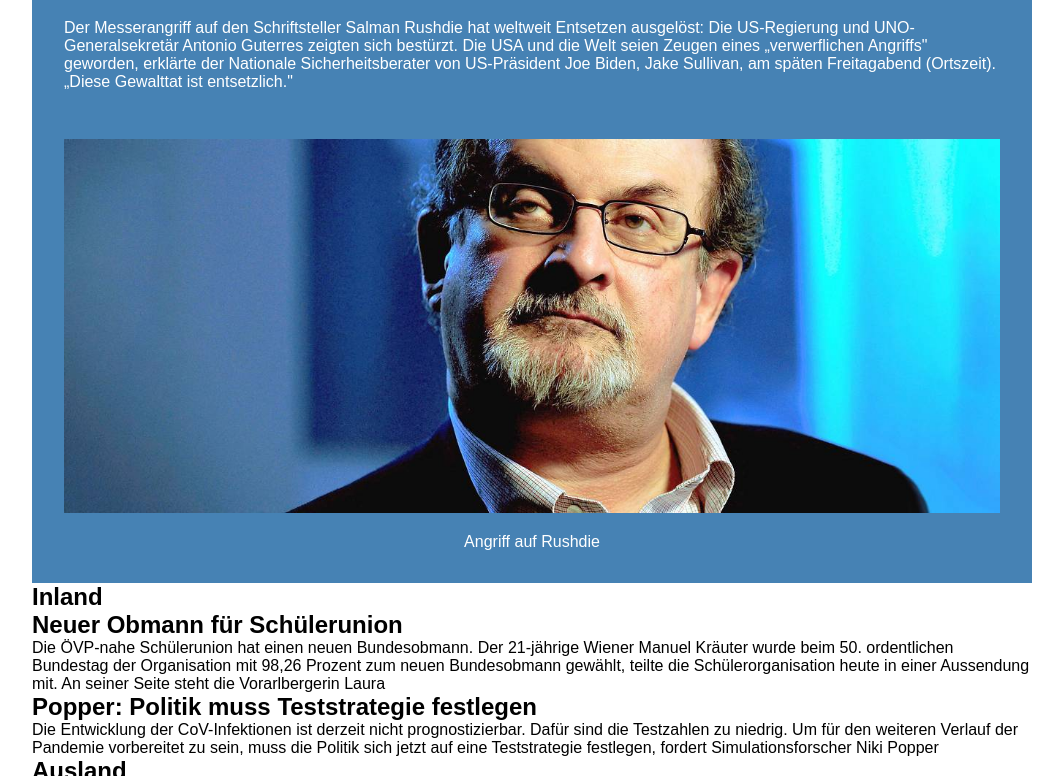
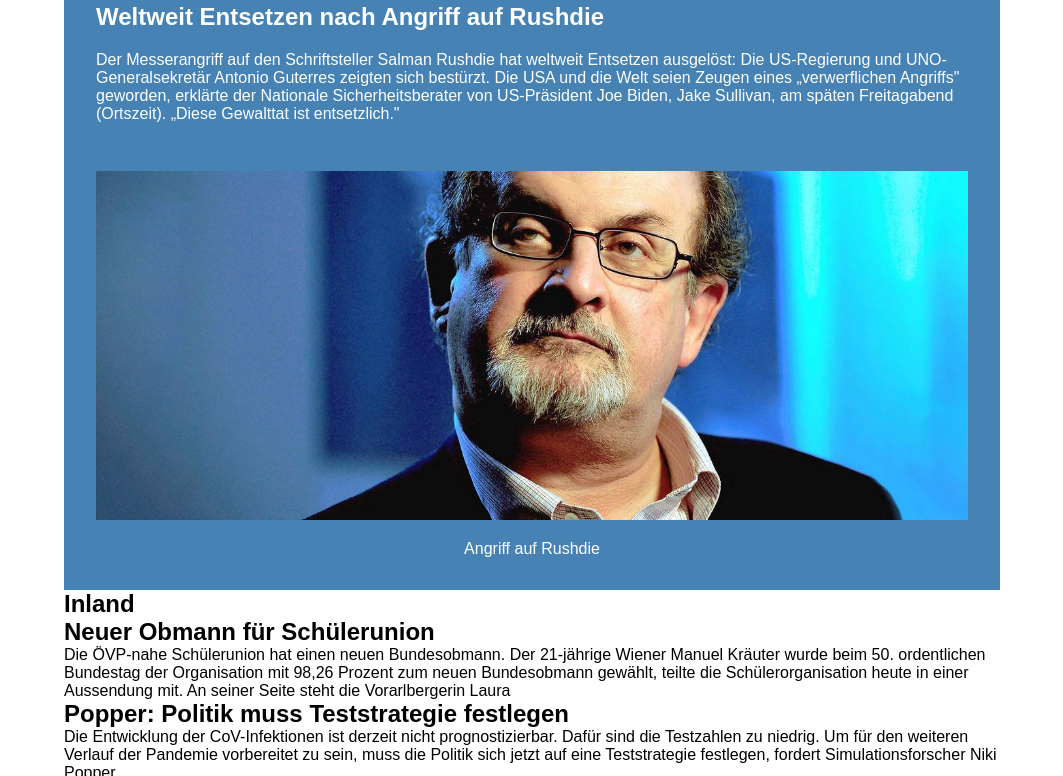
Before and after one commit to albaraa0/Albara.a, a plain HTML site: page orf challenge/orf-Startseite.html in a window 1280 px wide. Shown: the part 225-1001 px from the top of the page, without its empty margins (108-1171 px from the left). Drawn offline with Linux system fonts and the light colour scheme.

Commit message:
rebase blabla

```diff
--- a/orf challenge/orf-stylesheet.css
+++ b/orf challenge/orf-stylesheet.css
@@ -65,14 +65,9 @@
   body {
     font-family: "Source Sans Pro", Arial, sans-serif;
     max-width: 1000px;
-<<<<<<< HEAD
-    margin: auto;
     padding: 2rem;
-=======
     font-size: 16px;
     margin: 0 auto;
-    padding: 0;
->>>>>>> 1424be5 (Abgabe ORF)
   }
   .News p {
     margin-top: 20px;
```
Also changed, not shown: orf challenge/orf-contact-stylesheet.css (+1 -7 lines).
